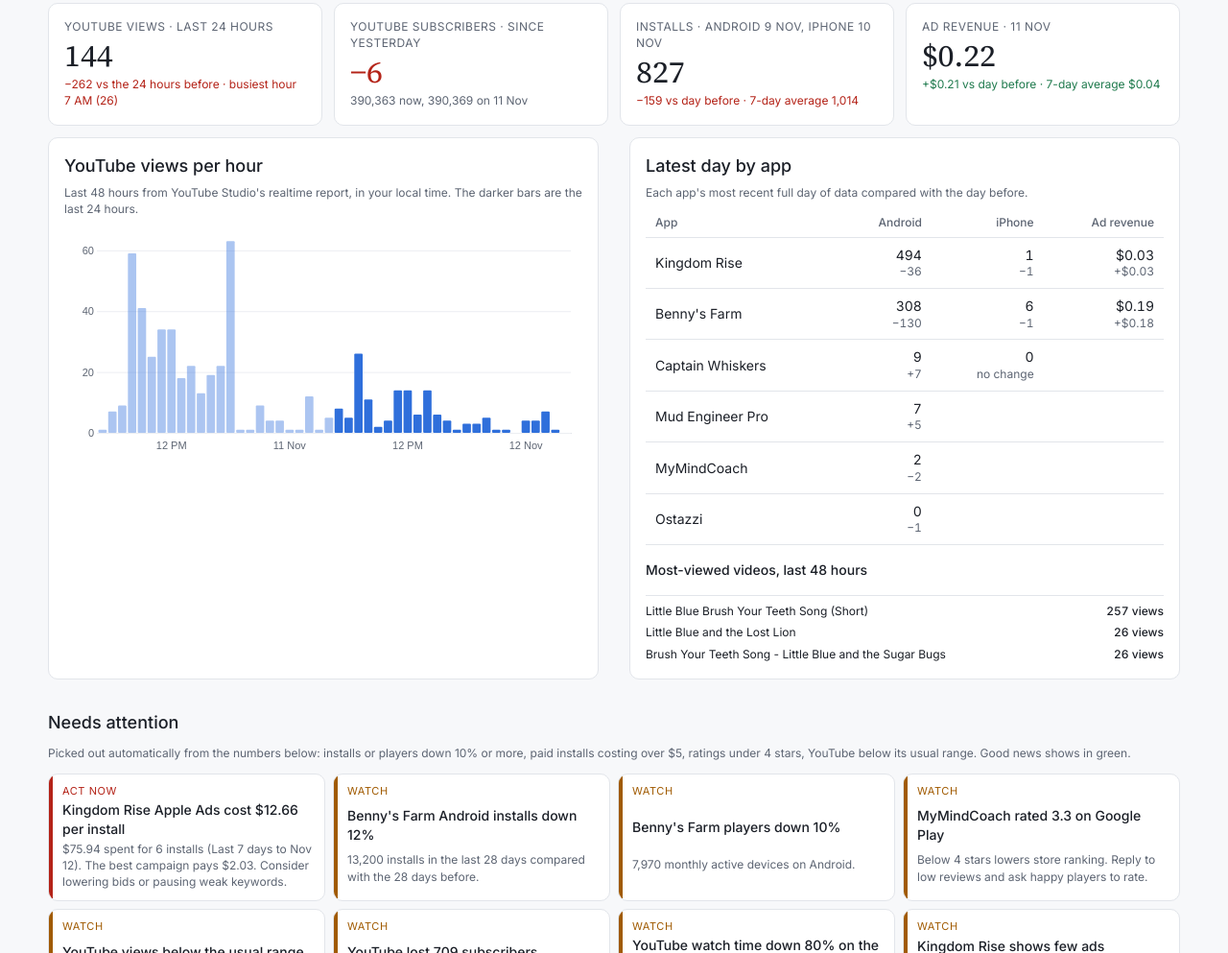
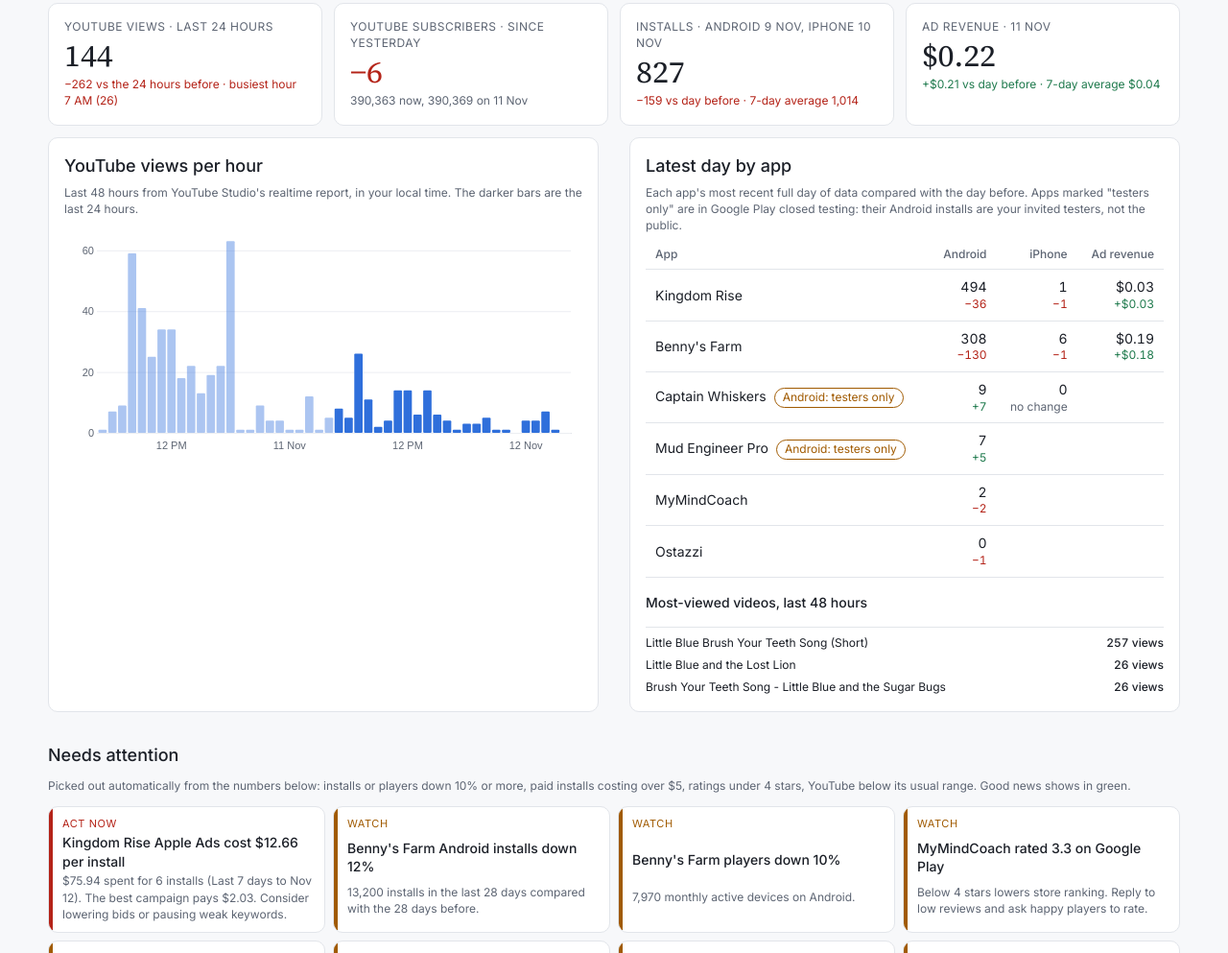
Before and after one commit to Himageo2006/northstar-dashboard, a plain HTML site: page index.html in a window 1280 px wide. Shown: the part 959-1952 px from the top of the page at 96% size. Drawn offline with nearby package versions, Linux system fonts and the light colour scheme.

Commit message:
Latest day table: mark closed-test apps, colour day-to-day changes
Co-Authored-By: Claude Opus 5.5 <noreply@anthropic.com>

```diff
--- a/index.html
+++ b/index.html
@@ -138,8 +138,8 @@ body { margin: 0; background: var(--color-bg); color: var(--color-fg); font: 14p
 .nd .sc .pills { display: flex; flex-wrap: wrap; gap: 6px; }
 .nd .sc .big { font-family: var(--font-anthropic-serif); font-size: 1.6rem; line-height: 1.1; font-variant-numeric: tabular-nums; }
 .nd .sc .brk { margin-top: var(--cds-gap-xs); }
-.nd .tile .note.good, .nd .brk .d.good { color: var(--color-ok); }
-.nd .tile .note.bad, .nd .brk .d.bad { color: var(--color-bad); }
+.nd .tile .note.good, .nd .brk .d.good, .nd .store.good { color: var(--color-ok); }
+.nd .tile .note.bad, .nd .brk .d.bad, .nd .store.bad { color: var(--color-bad); }
 [data-dash-source-state=refreshing] { opacity: .5; }
 </style>
 
@@ -179,9 +179,9 @@ body { margin: 0; background: var(--color-bg); color: var(--color-fg); font: 14p
       </div>
       <div class="card">
         <h2>Latest day by app</h2>
-        <p class="sub">Each app's most recent full day of data compared with the day before.</p>
+        <p class="sub">Each app's most recent full day of data compared with the day before. Apps marked "testers only" are in Google Play closed testing: their Android installs are your invited testers, not the public.</p>
         <div class="tw">
-          <table data-source="last_day" data-row-key="app">
+          <table data-source="last_day apps" data-row-key="app">
             <thead><tr><th data-field="app">App</th><th class="r" data-field="android">Android</th><th class="r" data-field="ios">iPhone</th><th class="r" data-field="ad_revenue">Ad revenue</th></tr></thead>
             <tbody data-draw="last-day-table"></tbody>
           </table>
@@ -886,6 +886,8 @@ dash.draw('last-day-table', (tb) => {
   const d = dash.data('last_day');
   tb.replaceChildren();
   if (d.status !== 'ok' || !Array.isArray(d.data)) return;
+  const ad = dash.data('apps');
+  const apps = ad.status === 'ok' ? ad.data : [];
   const vs = (td, cur, prev, fmt) => {
     if (cur === null) return;
     td.textContent = fmt(cur);
@@ -900,7 +902,13 @@ dash.draw('last-day-table', (tb) => {
     if (!r.android && !r.android_prev && !r.ios && !r.ios_prev && !r.ad_revenue && !r.ad_revenue_prev) continue;
     const tr = document.createElement('tr');
     tr.dataset.key = encodeURIComponent(r.app);
-    cell(tr, r.app);
+    const nameTd = cell(tr, r.app);
+    const play = apps.find((a) => a.app === r.app && a.store === 'Google Play');
+    if (play && play.status !== 'Live') {
+      const p = document.createElement('span'); p.className = 'pill test'; p.style.marginLeft = '8px';
+      p.textContent = play.status === 'Closed test' ? 'Android: testers only' : 'Android: ' + play.status.toLowerCase();
+      nameTd.appendChild(p);
+    }
     vs(cell(tr, '', 'r'), r.android, r.android_prev, fmtInt);
     vs(cell(tr, '', 'r'), r.ios, r.ios_prev, fmtInt);
     vs(cell(tr, '', 'r'), r.ad_revenue, r.ad_revenue_prev, d3.format('$.2f'));
```
Also changed, not shown: artifact-page.html (+13 -5 lines).
